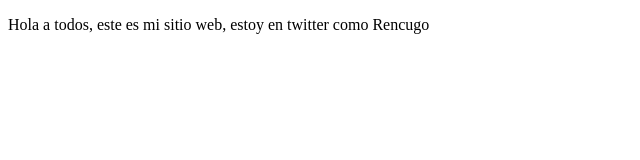
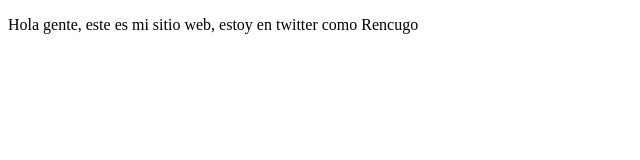
Before and after one commit to Rencugo/ProyectoDemoCursoPrework, a plain HTML site: page index.html in a window 1280 px wide. Shown: the full height of the page, 0-640 px from the left. Drawn offline with Linux system fonts and the light colour scheme.

Commit message:
cambios agregamos sitio

```diff
--- a/index.html
+++ b/index.html
@@ -8,6 +8,6 @@
 </head>
 <body>
     <p>
-        Hola a todos, este es mi sitio web, estoy en twitter como Rencugo
+        Hola gente, este es mi sitio web, estoy en twitter como Rencugo
 </body>
 </html>
```
